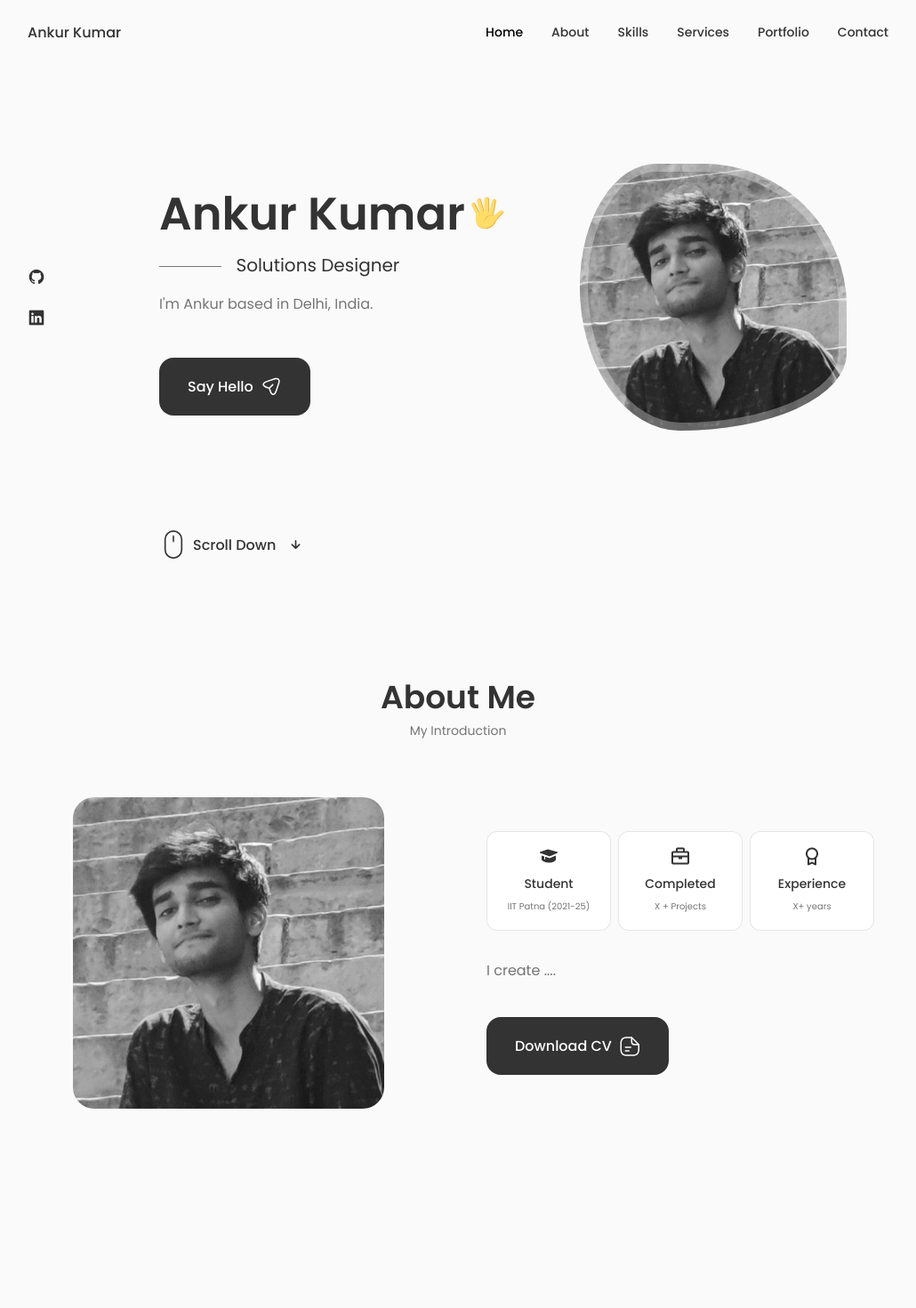
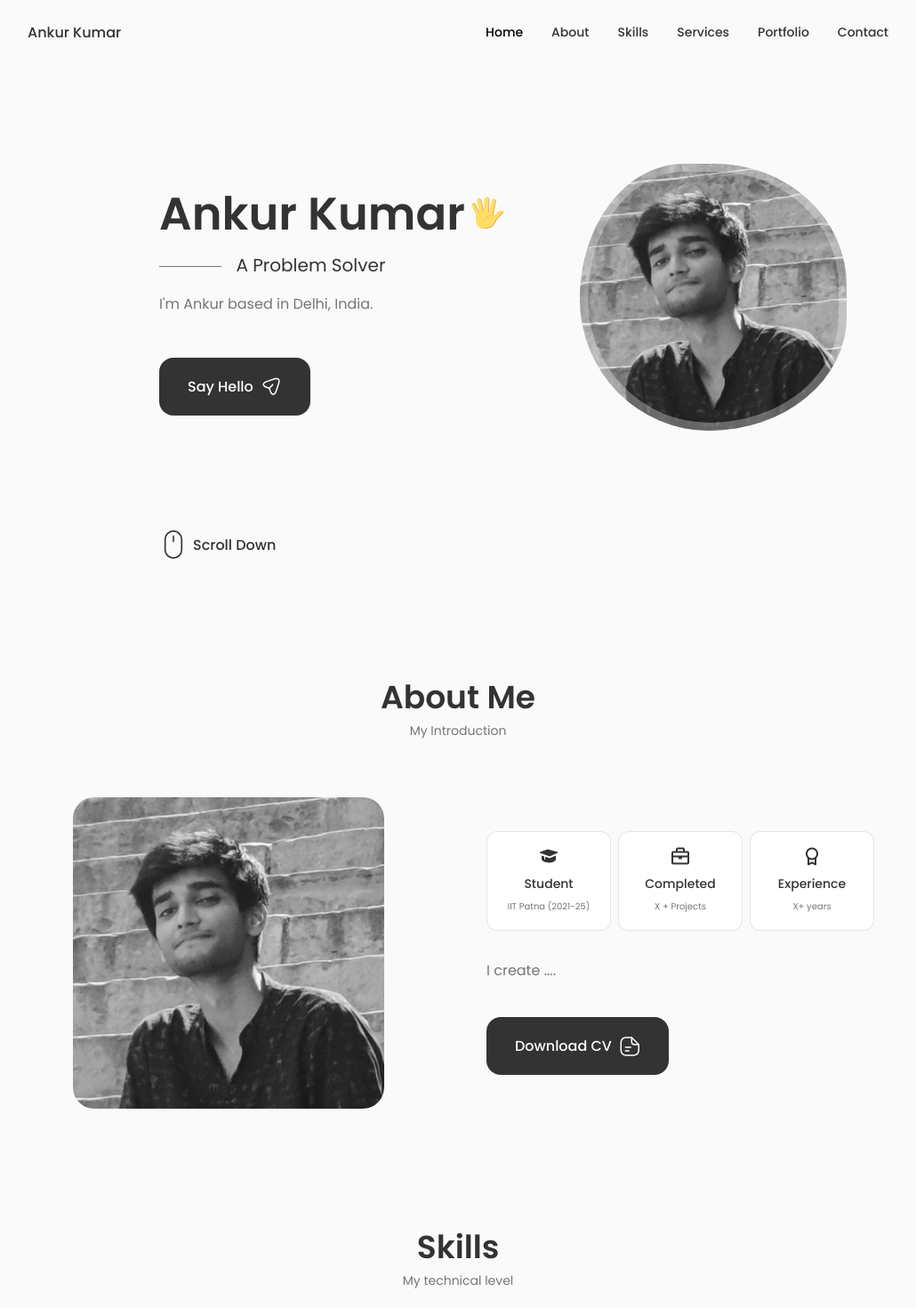
Before and after one commit to ankurkumarrr/personal-portfolio, a React (Create React App) app: page / in a window 1280 px wide. Shown: the top 1470 px of the page at 89% size, without its empty margins (125-1155 px from the left). Before the commit the page ends 1278 px from the top, so only its background shows below. Built offline with nearby package versions, Linux system fonts and the light colour scheme.

Commit message:
profile pic loading fixed

```diff
--- a/src/App.js
+++ b/src/App.js
@@ -3,6 +3,7 @@ import './App.css';
 import Header from './components/header/Header';
 import Home from './components/home/Home';
 import About from './components/about/About';
+import Skills from './components/skills/Skills';
 
 const App = () => {
   return (
@@ -12,6 +13,7 @@ const App = () => {
       <main className='main'>
         <Home />
         <About />
+        <Skills />
       </main>
     </>
   );
--- a/src/components/home/Data.jsx
+++ b/src/components/home/Data.jsx
@@ -54,7 +54,7 @@ const Data = () => {
                     ></path>
             </svg>
         </h1>
-        <h3 className="home__subtitle">Solutions Designer</h3>
+        <h3 className="home__subtitle">A Problem Solver</h3>
         <p className="home__description">I'm Ankur based in Delhi, India.</p>
 
         <a href="#contact" className="button button--flex">
--- a/src/components/home/Home.jsx
+++ b/src/components/home/Home.jsx
@@ -1,17 +1,26 @@
-import React from 'react'
+import React, { useEffect, useState } from 'react';
 import "./home.css";
 import Social from "./Social";
 import Data from './Data';
 import ScrollDown from './ScrollDown';
+import AboutImg from '../../assets/about.png'; // Ensure the correct path
 
 const Home = () => {
+  const [imageLoaded, setImageLoaded] = useState(false);
+
+  useEffect(() => {
+    const img = new Image();
+    img.src = AboutImg;
+    img.onload = () => setImageLoaded(true);
+  }, []);
+
   return (
     <section className="home section" id="home">
         <div className="home__container container grid">
             <div className="home__content grid">
                 <Social />
 
-                <div className="home__img">
+                <div className={`home__img ${imageLoaded ? 'loaded' : ''}`}>
                 </div>
 
                 <Data />
@@ -23,4 +32,4 @@ const Home = () => {
   )
 }
 
-export default Home
+export default Home;
--- a/src/components/home/home.css
+++ b/src/components/home/home.css
@@ -59,27 +59,29 @@
 }
 
 .home__img {
-    background: url(../../assets/about.png);
-    background-repeat: no-repeat;
-    background-position: center;
+    background: url('../../assets/about.png') no-repeat center;
     background-size: cover;
-    box-shadow: inset 0 0 0 9px rgb(255 255 255/ 0.3);
+    box-shadow: inset 0 0 0 9px rgba(255, 255, 255, 0.3);
     order: 1;
     justify-self: center;
     width: 300px;
     height: 300px;
-    animation: profile__animate 8s ease-in-out infinite 1s;
+    animation: profile__animate 8s ease-in-out infinite;
+    opacity: 0; /* Initially hidden */
+    transition: opacity 0.5s ease-in; /* Smooth fade-in */
+}
+
+.home__img.loaded {
+    opacity: 1; /* Show image when loaded */
 }
 
 @keyframes profile__animate {
     0% {
         border-radius: 60% 40% 30% 70%/60% 30% 70% 40%;
     }
-
     50% {
         border-radius: 30% 60% 70% 40%/50% 60% 30% 60%;
     }
-
     100% {
         border-radius: 60% 40% 30% 70%/60% 30% 70% 40%;
     }
--- /dev/null
+++ b/src/components/skills/Skills.jsx
@@ -0,0 +1,15 @@
+import React from 'react'
+import './skills.css';
+
+const Skills = () => {
+  return (
+    <section className="skills section" id="skills">
+        <h2 className="section__title">Skills</h2>
+        <span className="section__subtitle">My technical level</span>
+
+        <div className="skills__container container grid"></div>
+    </section>
+  )
+}
+
+export default Skills
```
Also changed, not shown: src/components/skills/Nontect.jsx (added), src/components/skills/Tech.jsx (added), src/components/skills/skills.css (added).
